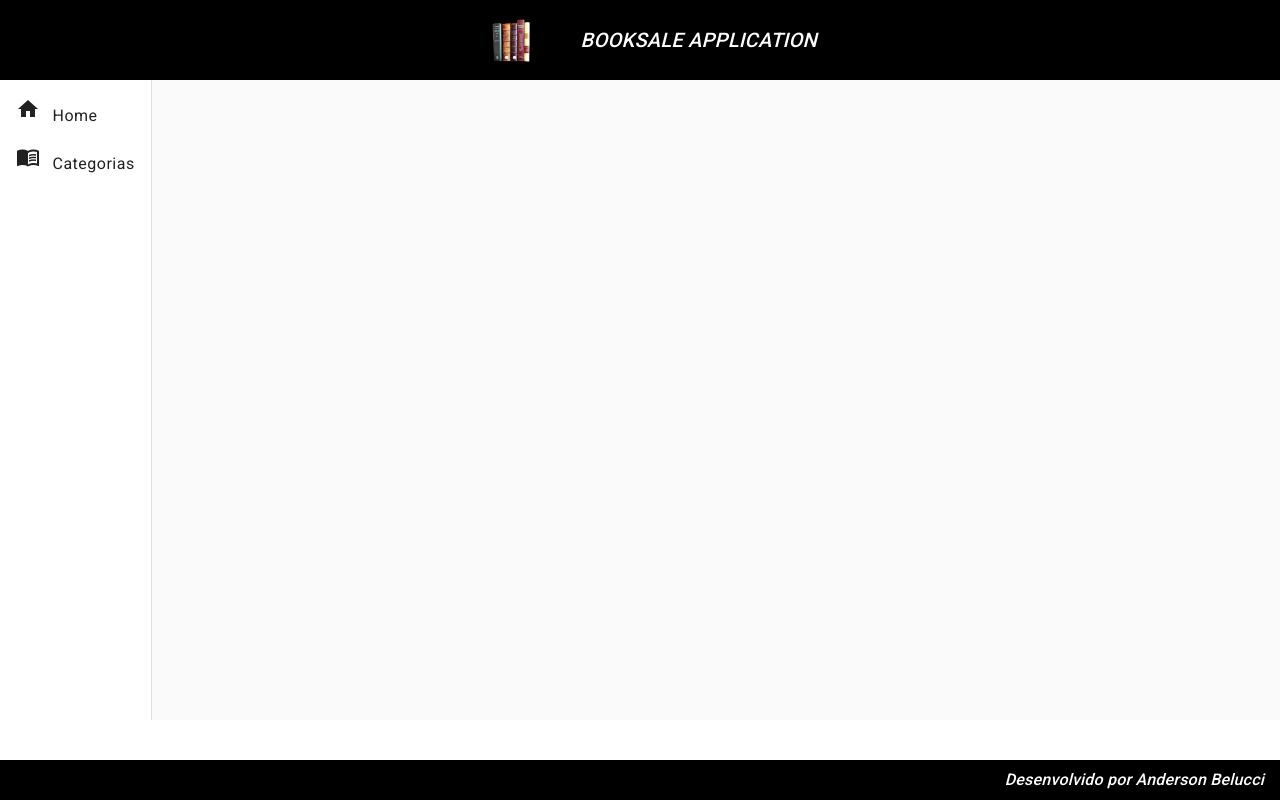
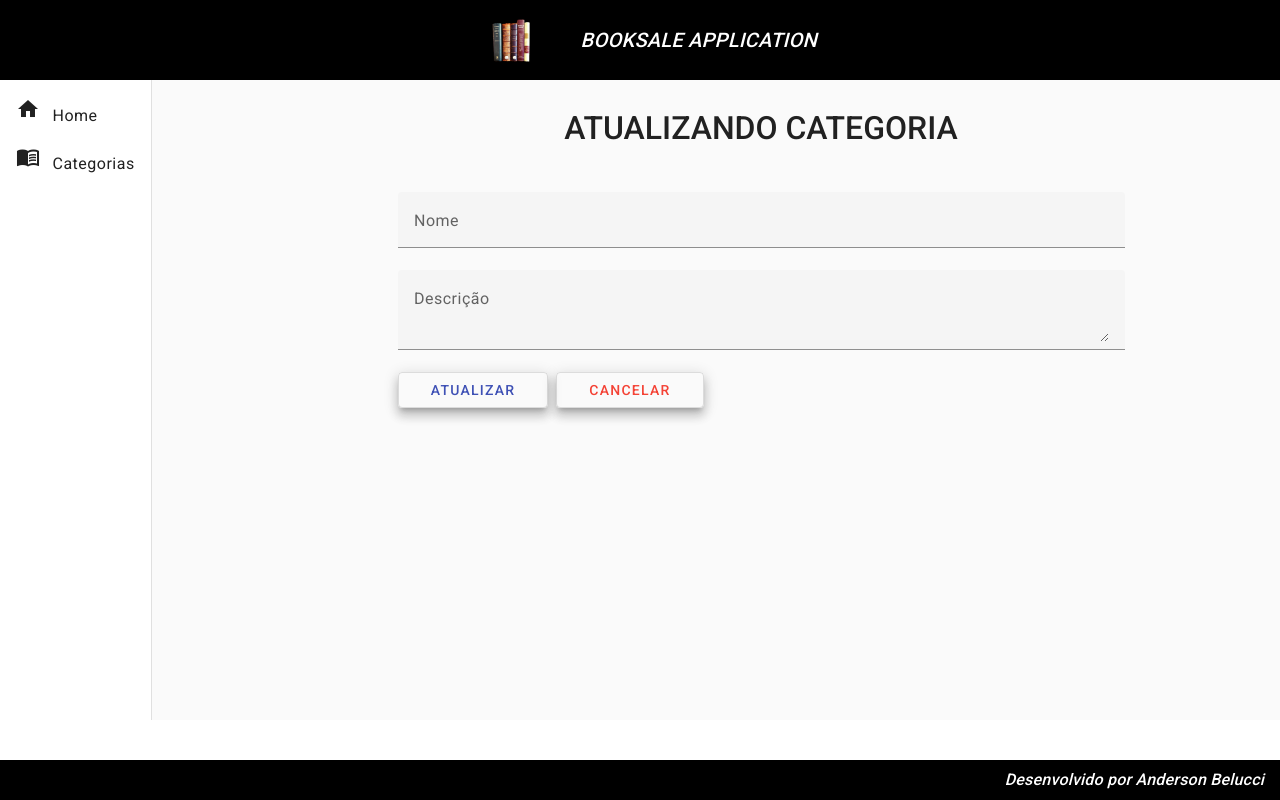
Before and after one commit to andybelucci/booksale-front, an Angular app: page /categorias/update/1 in a window 1280 px wide. Before the commit this address led to /. Built offline with nearby package versions, Linux system fonts and the light colour scheme; no server answers.

Commit message:
UPDATE para Categoria implementado

```diff
--- a/src/app/app-routing.module.ts
+++ b/src/app/app-routing.module.ts
@@ -1,3 +1,4 @@
+import { CategoriaUpdateComponent } from './components/views/categoria/categoria-update/categoria-update.component';
 import { NgModule } from '@angular/core';
 import { RouterModule, Routes } from '@angular/router';
 import { HomeComponent } from './components/views/home/home.component';
@@ -22,6 +23,10 @@
   {
     path: 'categorias/delete/:id',
     component: CategoriaDeleteComponent
+  },
+  {
+    path: 'categorias/update/:id',
+    component: CategoriaUpdateComponent
   }
 ];
 
--- a/src/app/app.module.ts
+++ b/src/app/app.module.ts
@@ -23,6 +23,7 @@
 import {MatFormFieldModule} from '@angular/material/form-field';
 import {MatSnackBarModule} from '@angular/material/snack-bar';
 import { CategoriaDeleteComponent } from './components/views/categoria/categoria-delete/categoria-delete.component';
+import { CategoriaUpdateComponent } from './components/views/categoria/categoria-update/categoria-update.component';
 
 @NgModule({
   declarations: [
@@ -34,6 +35,7 @@
     CategoriaReadComponent,
     CategoriaCreateComponent,
     CategoriaDeleteComponent,
+    CategoriaUpdateComponent,
   ],
   imports: [
     BrowserModule,
--- a/src/app/components/views/categoria/categoria-read/categoria-read.component.html
+++ b/src/app/components/views/categoria/categoria-read/categoria-read.component.html
@@ -42,7 +42,7 @@
         <ng-container matColumnDef="acoes">
           <th class="mat-header" mat-header-cell *matHeaderCellDef> AÇÕES </th>
           <td mat-cell *matCellDef="let row">
-            <a class="edit" href="#">
+            <a class="edit" routerLink="update/{{ row.id }}">
                 <i class="material-icons">edit</i>
             </a>
             <a class="delete" routerLink="delete/{{ row.id }}">
--- /dev/null
+++ b/src/app/components/views/categoria/categoria-update/categoria-update.component.css
@@ -0,0 +1,26 @@
+form {
+    text-align: center;
+    width: 70%;
+    margin: 2rem auto 0 auto;
+}
+
+h1 {
+    font-size: 2rem;
+    font-weight: 500;
+    margin-bottom: 3rem;
+}
+
+.form {
+    width: 100%;
+}
+
+.buttons {
+    width: 100%;
+    text-align: start;
+}
+
+button {
+    margin-right: .5rem;
+    padding-right: 2rem;
+    padding-left: 2rem;
+}
--- /dev/null
+++ b/src/app/components/views/categoria/categoria-update/categoria-update.component.html
@@ -0,0 +1,19 @@
+<form>
+    <h1>ATUALIZANDO CATEGORIA</h1>
+
+    <mat-form-field class="form">
+        <mat-label>Nome</mat-label>
+        <input matInput [(ngModel)]="categoria.nome" type="text" name="nome" placeholder="Ex. Computação">
+    </mat-form-field>
+    <mat-form-field class="form">
+        <mat-label>Descrição</mat-label>
+        <textarea matInput [(ngModel)]="categoria.descricao" type="text" name="descricao" placeholder="Ex. Livros de Computação"></textarea>
+    </mat-form-field>
+
+    <div class="buttons">
+        <button (click)="update()" class="mat-elevation-z8" mat-stroked-button color="primary">ATUALIZAR</button>
+        <button (click)="cancel()" class="mat-elevation-z8" mat-stroked-button color="warn">CANCELAR</button>
+    </div>
+
+
+</form>
--- /dev/null
+++ b/src/app/components/views/categoria/categoria-update/categoria-update.component.ts
@@ -0,0 +1,49 @@
+import { CategoriaService } from "./../categoria.service";
+import { Component, OnInit } from "@angular/core";
+import { Categoria } from "../categoria-read/categoria.model";
+import { ActivatedRoute, Router } from "@angular/router";
+
+@Component({
+  selector: "app-categoria-update",
+  templateUrl: "./categoria-update.component.html",
+  styleUrls: ["./categoria-update.component.css"],
+})
+export class CategoriaUpdateComponent implements OnInit {
+
+  categoria: Categoria = {
+    id: '',
+    nome: '',
+    descricao: ''
+  };
+
+  constructor(
+    private service: CategoriaService,
+    private route: ActivatedRoute,
+    private router: Router
+  ) {}
+
+  ngOnInit(): void {
+    this.categoria.id = this.route.snapshot.paramMap.get('id')!;
+    this.findById()
+  }
+
+  findById(): void {
+    this.service.findById(this.categoria.id!).subscribe((resposta) => {
+      this.categoria.nome = resposta.nome
+      this.categoria.descricao = resposta.descricao
+    });
+  }
+
+  update(): void {
+    this.service.update(this.categoria).subscribe((resposta) => {
+    this.router.navigate(['categorias'])
+    this.service.mensagem('Categoria atualizada com sucesso!')
+    }, err => {
+      this.service.mensagem('Validar se todos os campos foram preenchidos corretamente!')
+    });
+  }
+
+  cancel(): void {
+    this.router.navigate(['categorias'])
+  }
+}
--- a/src/app/components/views/categoria/categoria.service.ts
+++ b/src/app/components/views/categoria/categoria.service.ts
@@ -36,11 +36,16 @@
   return this.http.delete<void>(url)
  }
 
+ update(categoria: Categoria): Observable<void> {
+  const url = `${this.baseUrl}/categorias/${categoria.id}`
+  return this.http.put<void>(url, categoria)
+ }
+
   mensagem(str: String): void {
      this._snack.open(`${str}`, 'OK', {
-      horizontalPosition: 'end',
-      verticalPosition: 'top',
-      duration: 3000
+      horizontalPosition: 'center',
+      verticalPosition: 'bottom',
+      duration: 4000
      })
   }
 
```
